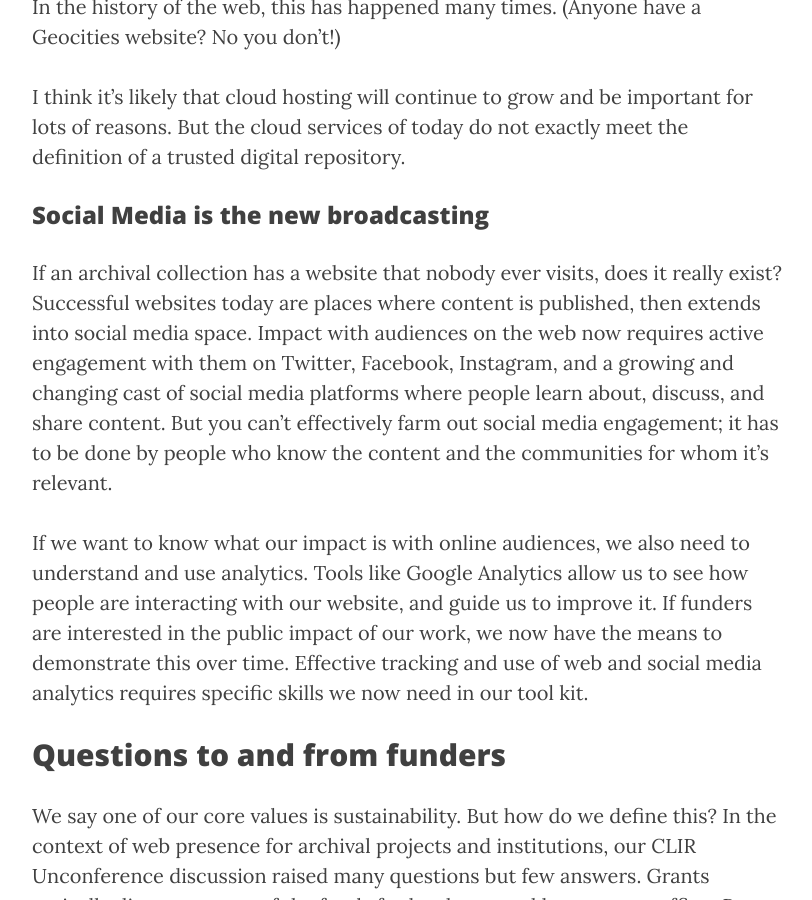
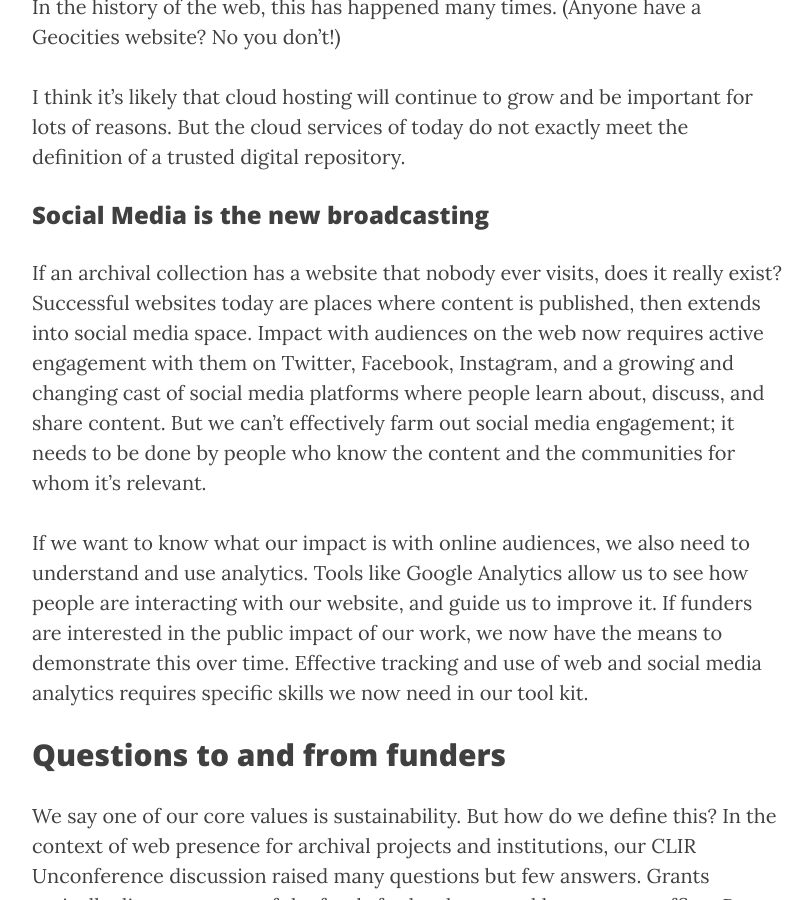
Before and after one commit to jackbrighton/jackbrighton.github.io, a Jekyll site: the page built from _posts/2015-04-23-archive-not-found.markdown, in a window 1280 px wide and 900 px high, scrolled down 6275 px. Shown: the whole window, without its empty margins (233-1045 px from the left). Built offline with Jekyll 4.4.1, drawn with Linux system fonts in a browser that asks for light colours; nearby versions of some CDN libraries.

Commit message:
minor edit 1.3

```diff
--- a/_posts/2015-04-23-archive-not-found.markdown
+++ b/_posts/2015-04-23-archive-not-found.markdown
@@ -98,7 +98,7 @@ I think it’s likely that cloud hosting will continue to grow and be important
 
 ### Social Media is the new broadcasting
 
-If an archival collection has a website that nobody ever visits, does it really exist? Successful websites today are places where content is published, then extends into social media space.  Impact with audiences on the web now requires active engagement with them on Twitter, Facebook, Instagram, and a growing and changing cast of social media platforms where people learn about, discuss, and share content. But you can’t effectively farm out social media engagement; it has to be done by people who know the content and the communities for whom it’s relevant.
+If an archival collection has a website that nobody ever visits, does it really exist? Successful websites today are places where content is published, then extends into social media space.  Impact with audiences on the web now requires active engagement with them on Twitter, Facebook, Instagram, and a growing and changing cast of social media platforms where people learn about, discuss, and share content. But we can’t effectively farm out social media engagement; it needs to be done by people who know the content and the communities for whom it’s relevant.
 
 If we want to know what our impact is with online audiences, we also need to understand and use analytics. Tools like Google Analytics allow us to see how people are interacting with our website, and guide us to improve it. If funders are interested in the public impact of our work, we now have the means to demonstrate this over time. Effective tracking and use of web and social media analytics requires specific skills we now need in our tool kit.
 
```
